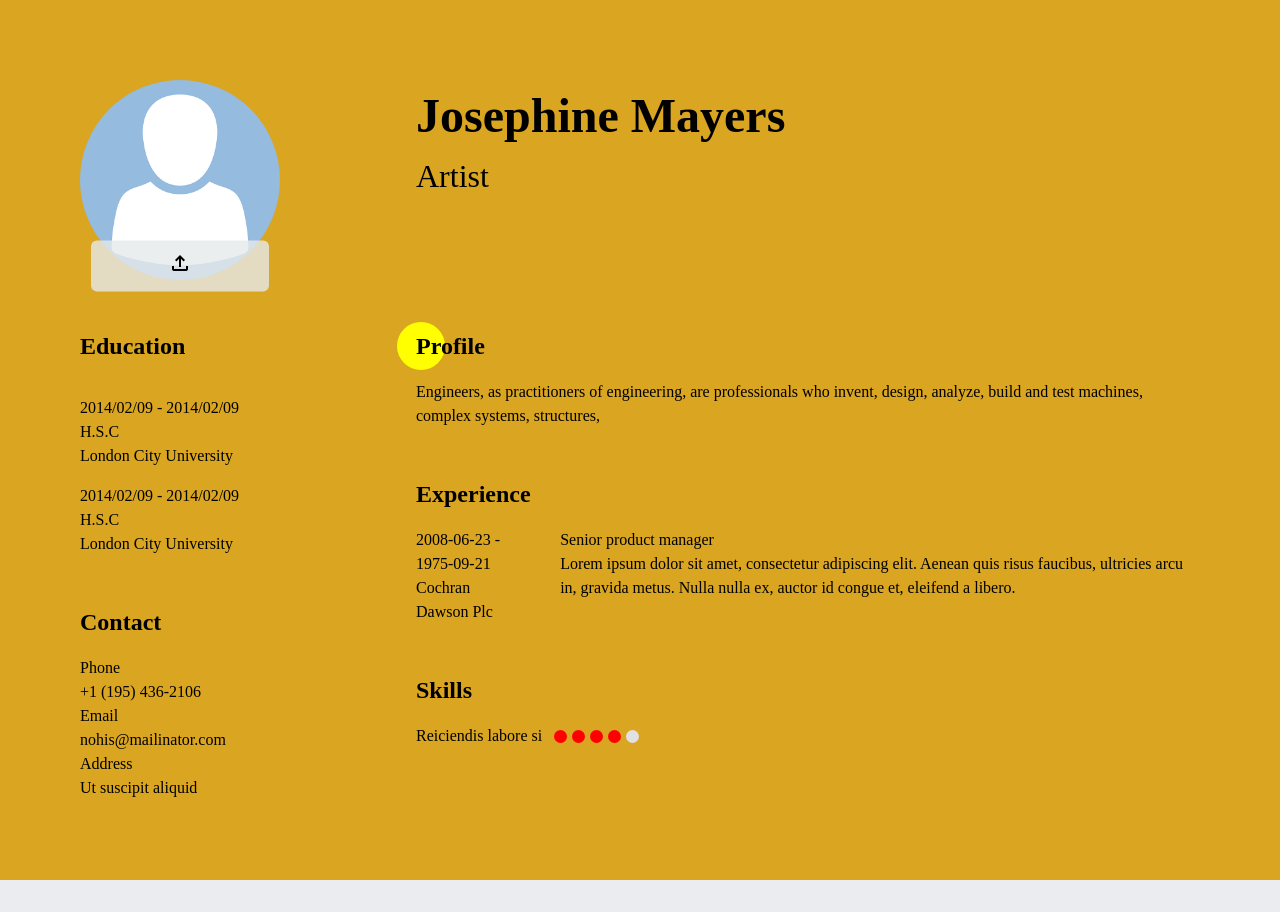
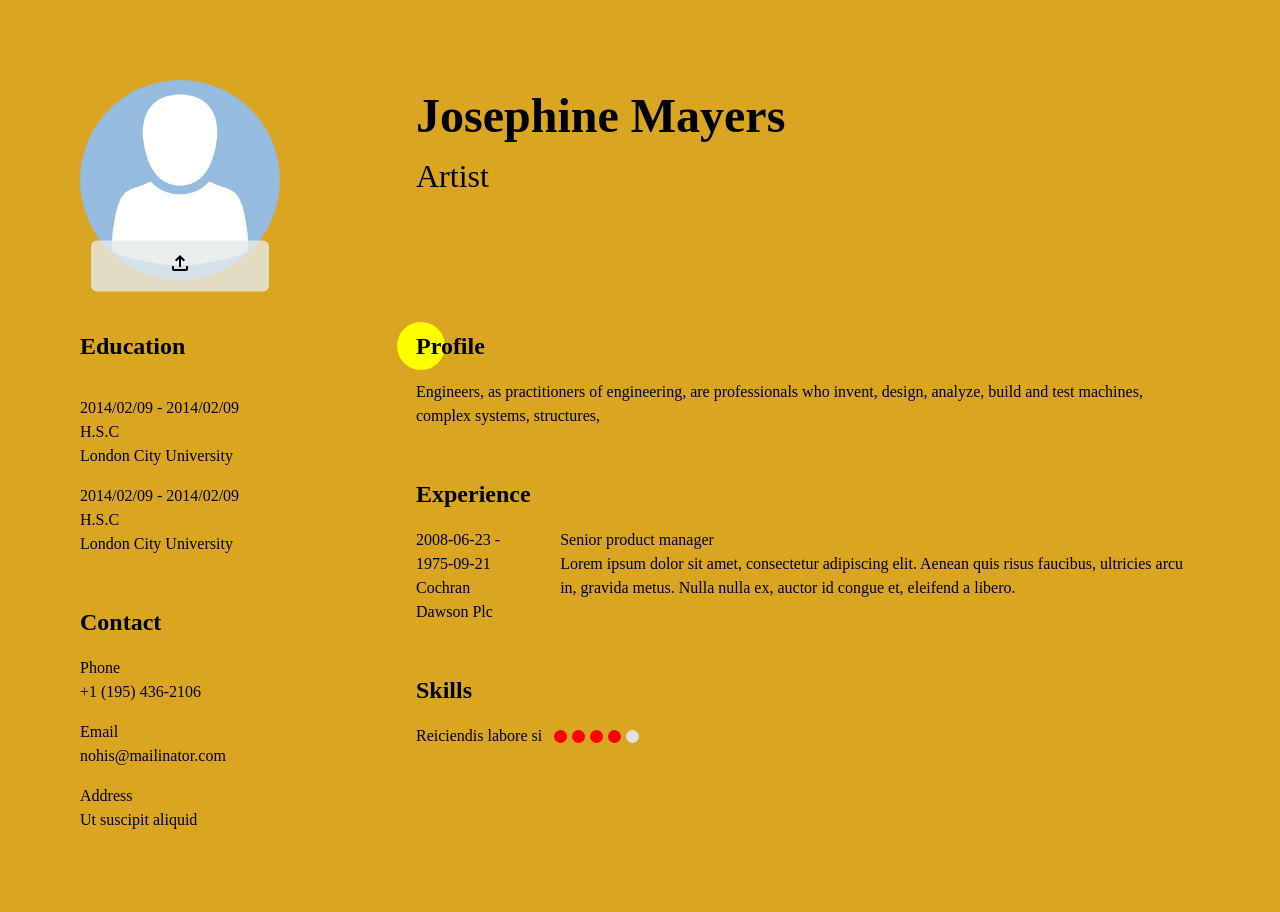
Before and after one commit to ZTanvir/cv-maker, a React (Vite) app: page / in a window 1280 px wide. Before the commit the page ends 880 px from the top, so only its background shows below. Built offline with nearby package versions, Linux system fonts and the light colour scheme.

Commit message:
Add flex gap between Contract items

```diff
--- a/src/Components/CvPreview/DisplayContract.jsx
+++ b/src/Components/CvPreview/DisplayContract.jsx
@@ -9,15 +9,15 @@ const DisplayContract = ({ cvData }) => {
       {contact.map((item) =>
         item.visibility === true ? (
           <div className={styles.contactList} key={item.id}>
-                        <div>
+            <div className={styles.contactItem}>
               <p>Phone</p>
               <p>{item.phoneNumber}</p>
             </div>
-                        <div>
+            <div className={styles.contactItem}>
               <p>Email</p>
               <p>{item.email}</p>
             </div>
-                        <div>
+            <div className={styles.contactItem}>
               <p>Address</p>
               <p>{item.address}</p>
             </div>
--- a/src/styles/CvPreview/displayContract.module.css
+++ b/src/styles/CvPreview/displayContract.module.css
@@ -1,7 +1,12 @@
 .contractInfo {
 }
 .contractInfo > h2 {
-    margin-bottom: 1rem;
+  margin-bottom: 1rem;
 }
 .contactList {
+  display: flex;
+  flex-direction: column;
+  gap: 1rem;
 }
+.contactItem {
+}
```
Lines whose indentation alone changed are shown as unchanged.
